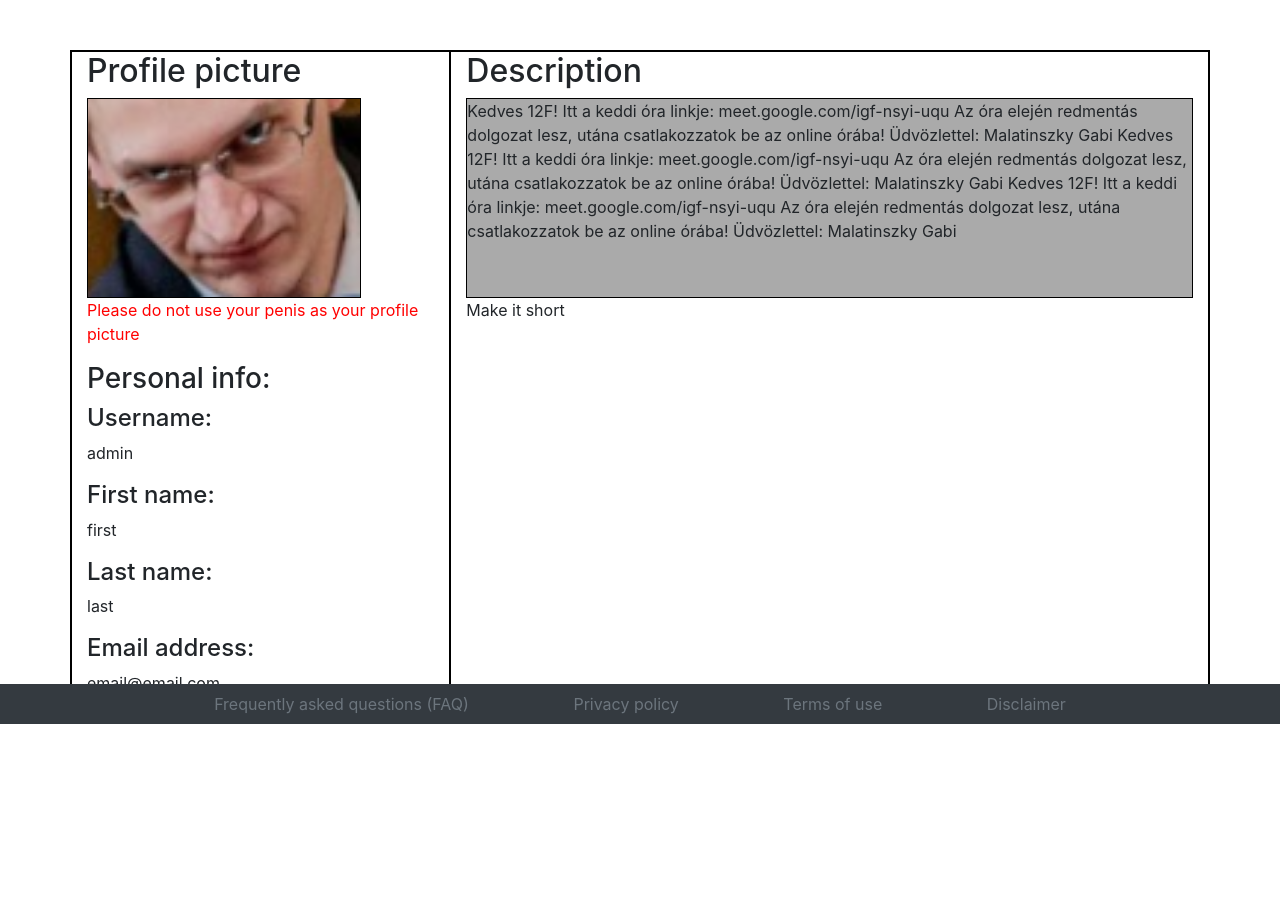
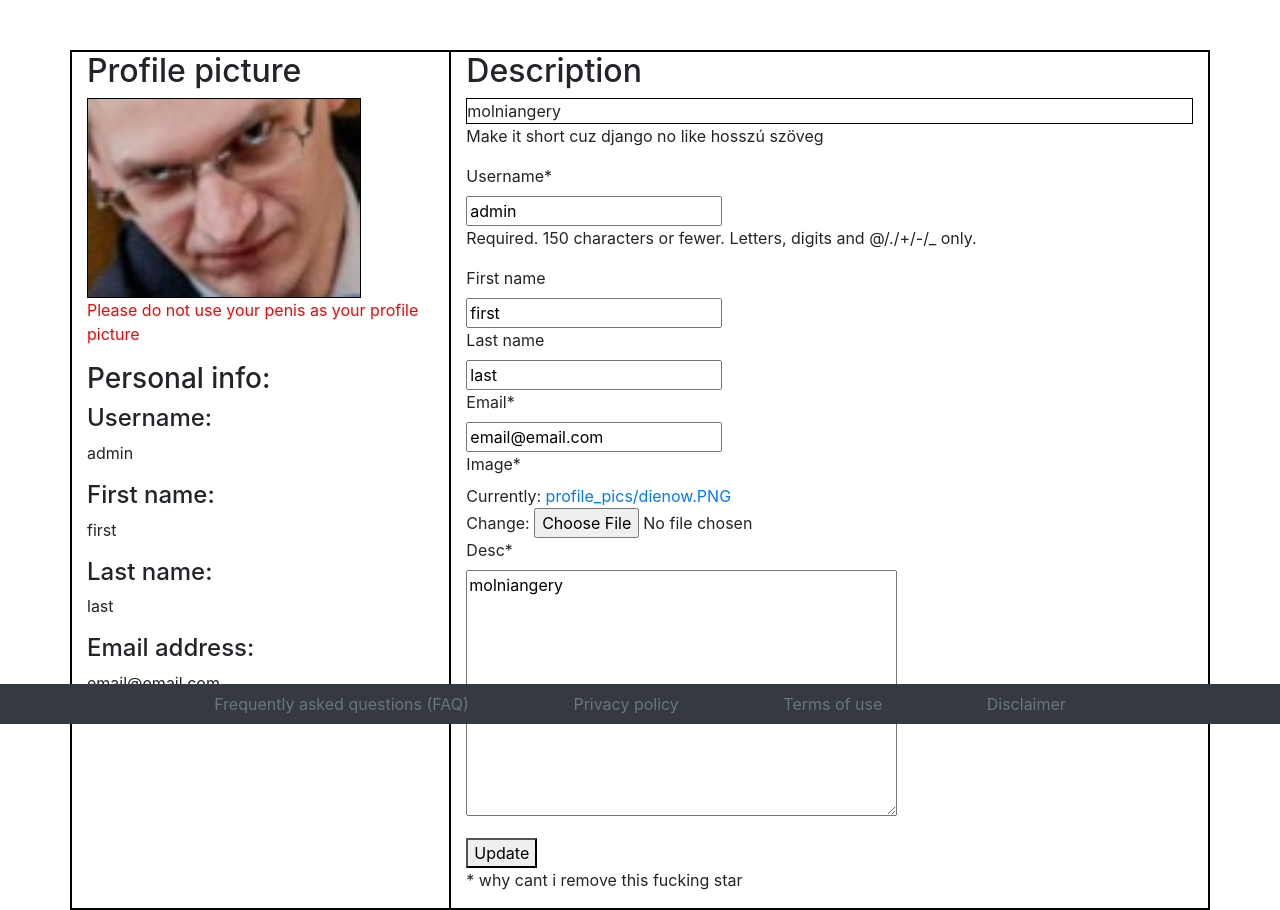
Before and after one commit to natom75/szlghub, a Django app: page /profile/ in a window 1280 px wide. Shown: the part 76-986 px from the top of the page. Before the commit the page ends 800 px from the top, so only its background shows below. Run offline with Django 3.2, Linux system fonts and the light colour scheme; a user stored in the database is signed in; data comes from the database, SQL or seed files in the repository; both versions use the stored data as it was after the commit; some libraries are stand-ins or nearby versions.

Commit message:
nem leszünk kész

```diff
--- a/szlghub/szlghub/settings.py
+++ b/szlghub/szlghub/settings.py
@@ -39,6 +39,7 @@ INSTALLED_APPS = [
     'django.contrib.staticfiles',
     'browse',
     'users',
+    'crispy_forms',
 ]
 
 MIDDLEWARE = [
--- a/szlghub/users/forms.py
+++ b/szlghub/users/forms.py
@@ -15,9 +15,9 @@ class UserUpdateForm(forms.ModelForm):
 
     class Meta:
         model = User
-        fields = ['username', 'email']
+        fields = ['username', 'first_name', 'last_name', 'email']
 
 class ProfileUpdateForm(forms.ModelForm):
     class Meta:
         model = Profile
-        fields = ['image']
+        fields = ['image', 'desc']
--- a/szlghub/users/models.py
+++ b/szlghub/users/models.py
@@ -3,7 +3,8 @@ from django.contrib.auth.models import User
 
 class Profile(models.Model):
 	user = models.OneToOneField(User, on_delete=models.CASCADE)
-	image = models.ImageField(default='default.jpg', upload_to='profile_pics')
+	image = models.ImageField(default='default.png', upload_to='profile_pics')
+	desc = models.TextField(default='null')
 
 	def __str__(self):
 		return f'{self.user.username} Profile'
--- a/szlghub/users/signals.py
+++ b/szlghub/users/signals.py
@@ -9,5 +9,5 @@ def create_profile(sender, instance, created, **kwargs):
         Profile.objects.create(user=instance)
 
 @receiver(post_save, sender=User)
-def sve_profile(sender, instance, **kwargs):
+def save_profile(sender, instance, **kwargs):
     instance.profile.save()
--- a/szlghub/users/templates/user/profile.html
+++ b/szlghub/users/templates/user/profile.html
@@ -1,4 +1,5 @@
 {% extends "base.html" %}
+{% load crispy_forms_tags %}
 {% block content %}
 	<head>
 		<meta charset="utf-8">
@@ -34,9 +35,19 @@
 		  </div>
 		  <div class="col-sm-8" style="border: 1px solid black">
 			<h2>Description</h2>
-			<div class="fakeimg" style="border: 1px solid black">Kedves 12F! Itt a keddi óra linkje: meet.google.com/igf-nsyi-uqu Az óra elején redmentás dolgozat lesz, utána csatlakozzatok be az online órába! Üdvözlettel: Malatinszky Gabi Kedves 12F! Itt a keddi óra linkje: meet.google.com/igf-nsyi-uqu Az óra elején redmentás dolgozat lesz, utána csatlakozzatok be az online órába! Üdvözlettel: Malatinszky Gabi Kedves 12F! Itt a keddi óra linkje: meet.google.com/igf-nsyi-uqu Az óra elején redmentás dolgozat lesz, utána csatlakozzatok be az online órába! Üdvözlettel: Malatinszky Gabi</div>
-			<p>Make it short</p>
+			<div style="border: 1px solid black">{{ user.profile.desc }}</div>
+			<p>Make it short cuz django no like hosszú szöveg</p>
+			<form method="POST" enctype="multipart/form-data">
+				{% csrf_token %}
+				<fieldset class="form-group">
+				{{ u_form|crispy }}
+				{{ p_form|crispy }}
+				</fieldset>
+				<button type="submit">Update</button>
+				<p>* why cant i remove this fucking star</p>
+			</form>
 		  </div>
+
 		</div>
 	</div>
 	</body>
--- a/szlghub/users/views.py
+++ b/szlghub/users/views.py
@@ -11,15 +11,25 @@ def register(request):
 			form.save()
 			username = form.cleaned_data.get('username')
 			messages.success(request, f'Account created!')
-			return redirect('login')
+			return redirect('/login')
 	else:
 		form = UserCreationForm()
 	return render(request, 'user/register.html', {'form': form, 'title':'register'})
 
 @login_required
 def profile(request):
-	u_form = UserUpdateForm()
-	p_form = ProfileUpdateForm()
+	if request.method == 'POST':
+		u_form = UserUpdateForm(request.POST, instance=request.user)
+		p_form = ProfileUpdateForm(request.POST, request.FILES, instance=request.user.profile)
+
+		if u_form.is_valid() and p_form.is_valid():
+			u_form.save()
+			p_form.save()
+			messages.success(request, f'Account updated!')
+			return redirect('/profile')
+	else:
+		u_form = UserUpdateForm(instance=request.user)
+		p_form = ProfileUpdateForm(instance=request.user.profile)
 
 	context = {
 		'u_form': u_form,
```
Also changed, not shown: szlghub/users/templates/user/login.html (+18 -6 lines), szlghub/users/templates/user/register.html (+18 -6 lines), szlghub/db.sqlite3, szlghub/media/default.png (added), szlghub/media/profile_pics/dienow.PNG (added), szlghub/media/profile_pics/thatdog.jpg (added), szlghub/media/profile_pics/thatdog_C4FgL65.jpg (added), szlghub/media/profile_pics/thatdog_HqwqKZx.jpg (added), szlghub/media/profile_pics/thatdog_j6rg1Vu.jpg (added), szlghub/media/profile_pics/yoda_angrey.jpg (deleted), szlghub/users/migrations/0002_auto_20210222_1349.py (added).
